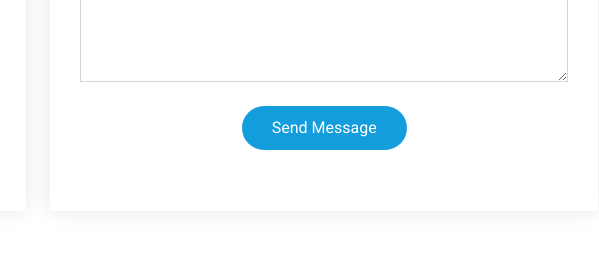
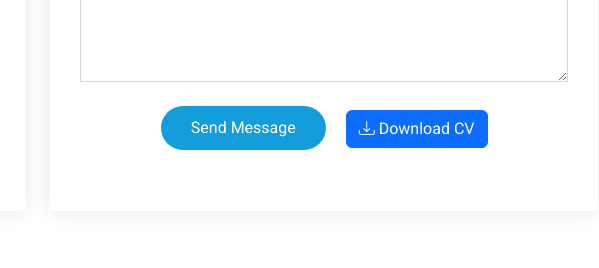
Before and after one commit to IncognitoJR-007/My-Portfolio-1.0.0, a plain HTML site: page index.html in a window 1280 px wide. Shown: the part 6836-7104 px from the top of the page, 670-1269 px from the left. Drawn offline with Linux system fonts and the light colour scheme.

Commit message:
Update index.html

```diff
--- a/index.html
+++ b/index.html
@@ -578,6 +578,9 @@
                   <div class="error-message" style="display: none;"></div>
                   <div class="sent-message" style="display: none;">Your message has been sent. Thank you!</div>
                   <button type="submit">Send Message</button>
+                  <button type="button" id="downloadCV" class="btn btn-primary ms-3">
+                    <i class="bi bi-download"></i> Download CV
+                  </button>
                 </div>
               </div>
             </form>
```
